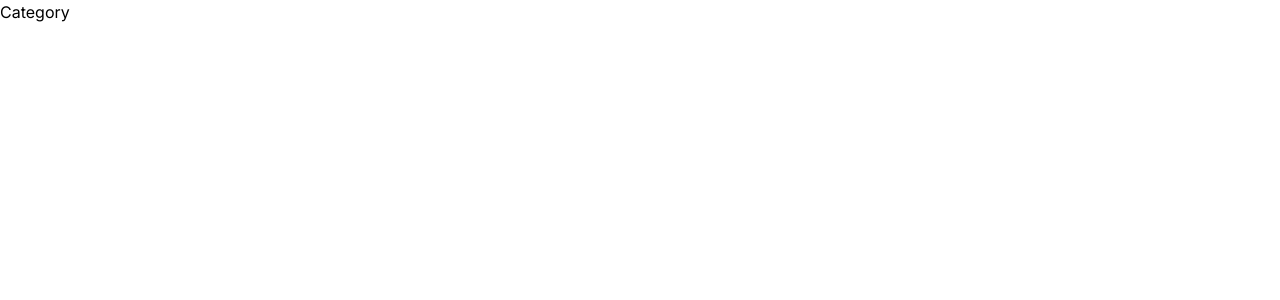
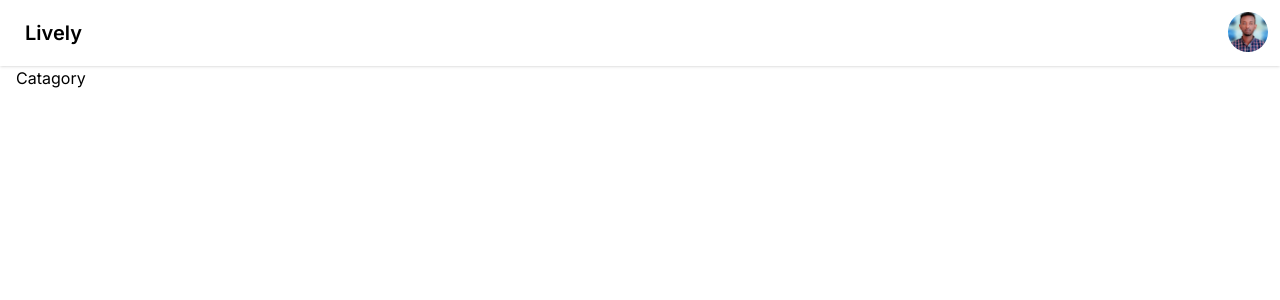
Before and after one commit to suraffy/surafel-unravel-app, a Next.js app: page /dashboard/category in a window 1280 px wide. Shown: the top 300 px of the page. Built offline with nearby package versions, Linux system fonts and the light colour scheme.

Commit message:
Set up rount Link to pages

```diff
--- a/app/dashboard/Navbar.jsx
+++ b/app/dashboard/Navbar.jsx
@@ -1,4 +1,5 @@
 import Image from "next/image";
+import Link from "next/link";
 import React from "react";
 
 const Navbar = () => {
@@ -6,7 +7,9 @@ const Navbar = () => {
     <div className="shadow">
       <div className="navbar container bg-base-100">
         <div className="flex-1">
-          <a className="btn btn-ghost text-xl">Unravel</a>
+          <Link href={"/dashboard"} className="btn btn-ghost text-xl">
+            Lively
+          </Link>
         </div>
         <div className="dropdown dropdown-end">
           <div
--- a/app/dashboard/brand/page.jsx
+++ b/app/dashboard/brand/page.jsx
@@ -1,7 +1,16 @@
 import React from "react";
+import Navbar from "../Navbar";
 
 const Brand = () => {
-  return <div>Brand</div>;
+  return (
+    <div>
+      <Navbar />
+
+      <main className="container">
+        <h2>Brand</h2>
+      </main>
+    </div>
+  );
 };
 
 export default Brand;
--- a/app/dashboard/category/page.jsx
+++ b/app/dashboard/category/page.jsx
@@ -1,7 +1,16 @@
 import React from "react";
+import Navbar from "../Navbar";
 
 const Category = () => {
-  return <div>Category</div>;
+  return (
+    <div>
+      <Navbar />
+
+      <main className="container">
+        <h2>Catagory</h2>
+      </main>
+    </div>
+  );
 };
 
 export default Category;
--- a/app/dashboard/page.jsx
+++ b/app/dashboard/page.jsx
@@ -1,6 +1,7 @@
 import React from "react";
 import Navbar from "./Navbar";
 import Box from "./Box";
+import Link from "next/link";
 
 const Dashboard = () => {
   return (
@@ -12,11 +13,25 @@ const Dashboard = () => {
       </div>
 
       <div className="container mx-auto grid sm:grid-cols-2 md:grid-cols-3 gap-6 mt-5">
-        <Box title={"category"} />
-        <Box title={"tags"} />
-        <Box title={"unit"} />
-        <Box title={"brand"} />
-        <Box title={"products"} />
+        <Link href={"dashboard/category"}>
+          <Box title={"category"} />
+        </Link>
+
+        <Link href={"dashboard/tags"}>
+          <Box title={"tags"} />
+        </Link>
+
+        <Link href={"dashboard/unit"}>
+          <Box title={"unit"} />
+        </Link>
+
+        <Link href={"dashboard/brand"}>
+          <Box title={"brand"} />
+        </Link>
+
+        <Link href={"dashboard/products"}>
+          <Box title={"products"} />
+        </Link>
       </div>
     </div>
   );
--- a/app/dashboard/products/page.jsx
+++ b/app/dashboard/products/page.jsx
@@ -1,7 +1,16 @@
 import React from "react";
+import Navbar from "../Navbar";
 
 const Products = () => {
-  return <div>Products</div>;
+  return (
+    <div>
+      <Navbar />
+
+      <main className="container">
+        <h2>Products</h2>
+      </main>
+    </div>
+  );
 };
 
 export default Products;
--- a/app/dashboard/tags/page.jsx
+++ b/app/dashboard/tags/page.jsx
@@ -1,7 +1,16 @@
 import React from "react";
+import Navbar from "../Navbar";
 
 const Tags = () => {
-  return <div>Tags</div>;
+  return (
+    <div>
+      <Navbar />
+
+      <main className="container">
+        <h2>Tags</h2>
+      </main>
+    </div>
+  );
 };
 
 export default Tags;
--- a/app/dashboard/unit/page.jsx
+++ b/app/dashboard/unit/page.jsx
@@ -1,7 +1,16 @@
 import React from "react";
+import Navbar from "../Navbar";
 
 const Unit = () => {
-  return <div>Unit</div>;
+  return (
+    <div>
+      <Navbar />
+
+      <main className="container">
+        <h2>Unit</h2>
+      </main>
+    </div>
+  );
 };
 
 export default Unit;
```
